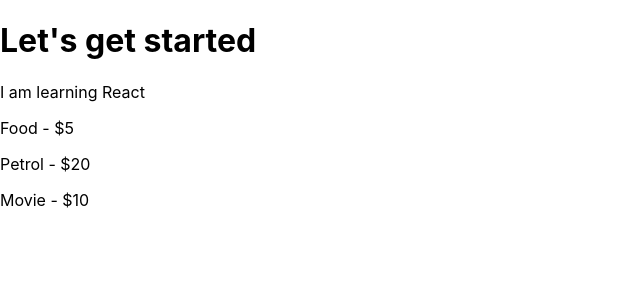
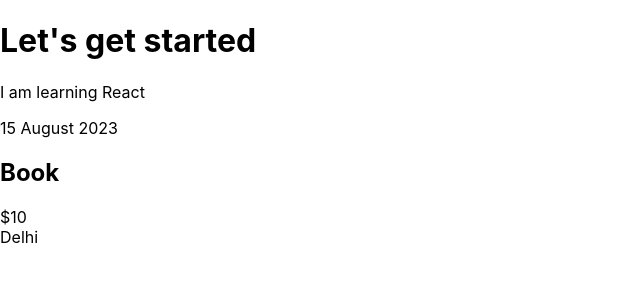
Before and after one commit to dasushan/expense-tracker, a React (Create React App) app: page / in a window 1280 px wide. Shown: the top 300 px of the page, without its empty margins (0-640 px from the left). Built offline with nearby package versions, Linux system fonts and the light colour scheme.

Commit message:
updated ExpenseItem-component

```diff
--- a/src/components/ExpenseItem.js
+++ b/src/components/ExpenseItem.js
@@ -1,9 +1,12 @@
 function ExpenseItem() {
   return (
     <div>
-      <p>Food - $5</p>
-      <p>Petrol - $20</p>
-      <p>Movie - $10</p>
+      <div>15 August 2023</div>
+      <div>
+        <h2>Book</h2>
+        <div>$10</div>
+      </div>
+      <div>Delhi</div>
     </div>
   );
 }
```
